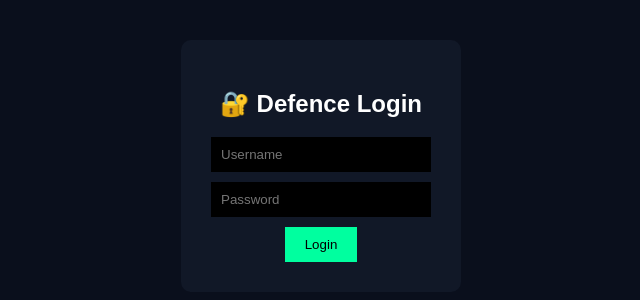
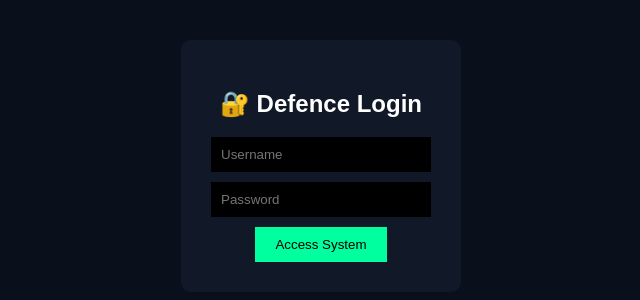
Before and after one commit to riyaunicornriya0003-tech/defence-dashboard, a plain HTML site: page index.html in a window 1280 px wide. Shown: the part 234-534 px from the top of the page, without its empty margins (319-959 px from the left). Drawn offline with Linux system fonts and the light colour scheme.

Commit message:
Update index.html

```diff
--- a/index.html
+++ b/index.html
@@ -1,7 +1,7 @@
 <!DOCTYPE html>
 <html>
 <head>
-  <title>Login</title>
+  <title>Defence Login</title>
   <link rel="stylesheet" href="style.css">
 </head>
 <body class="login-body">
@@ -12,7 +12,7 @@
   <input type="text" id="user" placeholder="Username">
   <input type="password" id="pass" placeholder="Password">
 
-  <button onclick="login()">Login</button>
+  <button onclick="login()">Access System</button>
 </div>
 
 <script src="script.js"></script>
```
